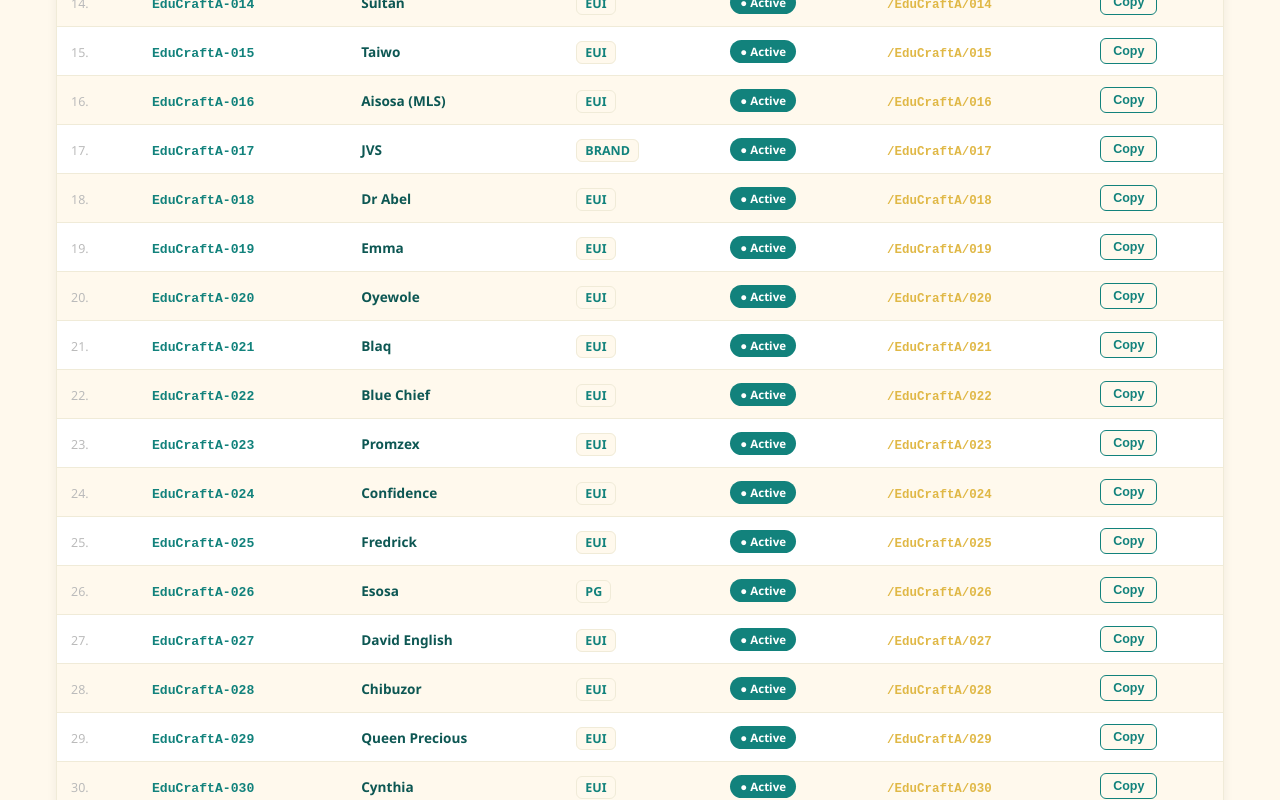
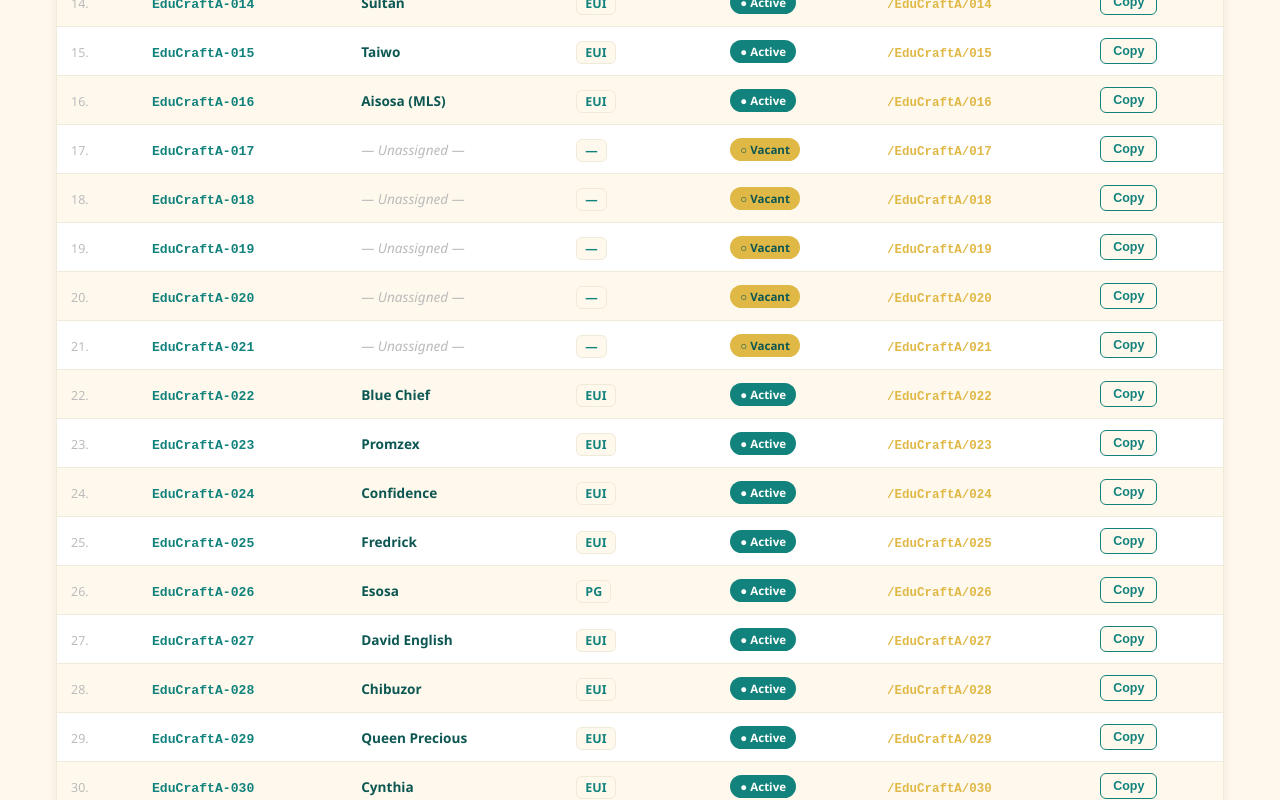
Before and after one commit to PrinceAmadin/EduCraft-Ambassador-, a React (Vite) app: page / in a window 1280 px wide. Shown: the part 1000-1800 px from the top of the page. Built offline with nearby package versions, Linux system fonts and the light colour scheme.

Commit message:
EduCraft Admin deploy

```diff
--- a/src/ambassadors.ts
+++ b/src/ambassadors.ts
@@ -22,11 +22,11 @@ const ambassadors:AmbassadorData={
     "014": { name: "Sultan"              , school: "EUI"         , status: "active" },
     "015": { name: "Taiwo"               , school: "EUI"         , status: "active" },
     "016": { name: "Aisosa (MLS)"        , school: "EUI"         , status: "active" },
-    "017": { name: "JVS"                 , school: "BRAND"       , status: "active" },
-    "018": { name: "Dr Abel"             , school: "EUI"         , status: "active" },
-    "019": { name: "Emma"                , school: "EUI"         , status: "active" },
-    "020": { name: "Oyewole"             , school: "EUI"         , status: "active" },
-    "021": { name: "Blaq"                , school: "EUI"         , status: "active" },
+    "017": { name: ""                    , school: ""            , status: "vacant" },
+    "018": { name: ""                    , school: ""            , status: "vacant" },
+    "019": { name: ""                    , school: ""            , status: "vacant" },
+    "020": { name: ""                    , school: ""            , status: "vacant" },
+    "021": { name: ""                    , school: ""            , status: "vacant" },
     "022": { name: "Blue Chief"          , school: "EUI"         , status: "active" },
     "023": { name: "Promzex"             , school: "EUI"         , status: "active" },
     "024": { name: "Confidence"          , school: "EUI"         , status: "active" },
@@ -42,7 +42,7 @@ const ambassadors:AmbassadorData={
     "034": { name: "Doreen"              , school: "EUI"         , status: "active" },
     "035": { name: "David Salam"         , school: "EUI"         , status: "active" },
     "036": { name: ""                    , school: ""            , status: "vacant" },
-    "037": { name: "Ifekristi"           , school: "UNILAG"      , status: "active" },
+    "037": { name: ""                    , school: ""            , status: "vacant" },
     "038": { name: "Victory Teshua"      , school: "EUI"         , status: "active" },
     "039": { name: "Collins"             , school: "EUI"         , status: "active" },
     "040": { name: "Favy"                , school: "EUI"         , status: "active" },
@@ -54,7 +54,7 @@ const ambassadors:AmbassadorData={
     "046": { name: "Ayo (Bridget)"       , school: "EUI"         , status: "active" },
     "047": { name: "Raqeeb"              , school: "EUI"         , status: "active" },
     "048": { name: "Michael"             , school: "EUI"         , status: "active" },
-    "049": { name: "Maro"                , school: "EUI"         , status: "active" },
+    "049": { name: ""                    , school: ""            , status: "vacant" },
     "050": { name: "Joshua (COE)"        , school: "EUI"         , status: "active" },
     "051": { name: ""                    , school: ""            , status: "vacant" },
     "052": { name: ""                    , school: ""            , status: "vacant" },
```
